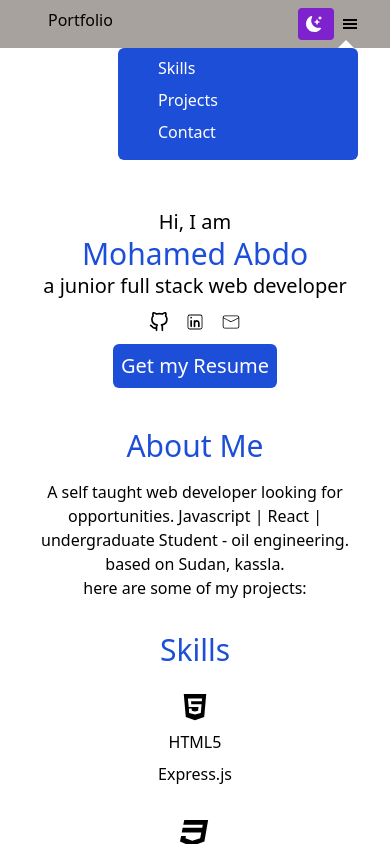
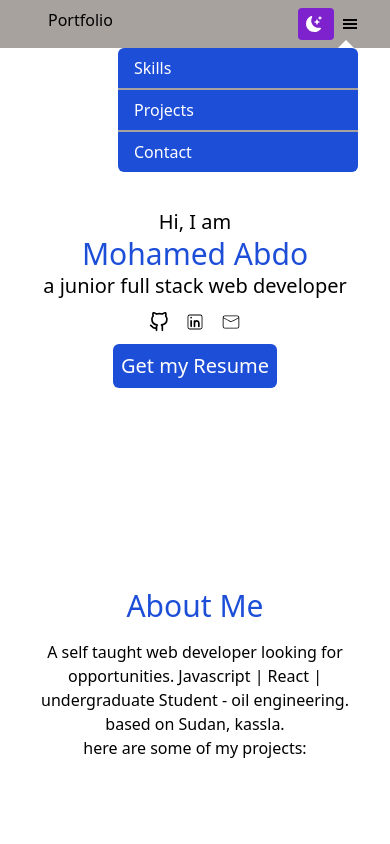
Before and after one commit to Mohammed-Abdo-Edries/New-portfolio, a React (Vite) app: page / in a window 390 px wide. Both pictures are taken after a click on the button 346 px from the left and 24 px from the top of the page. Shown: the top 844 px of the page. Built offline with nearby package versions, Linux system fonts and the light colour scheme.

Commit message:
few changes

```diff
--- a/src/Components/About.jsx
+++ b/src/Components/About.jsx
@@ -3,7 +3,7 @@ import Title from './Title'
 
 const About = () => {
     return (
-        <div className='container max-w-screen-2xl dark:bg-black  dark:text-white h-fit sm:h-[calc(70vh+0px)] px-8 pt-10 text-center rounded-lg'>
+        <div className='container max-w-screen-2xl dark:bg-black  dark:text-white h-fit sm:h-[calc(70vh+0px)] px-8 py-10 text-center rounded-lg'>
             <Title title="About Me" />
             <div className='mt-4'>
             A self taught web developer looking for opportunities. Javascript | React | undergraduate Student - oil engineering.
--- a/src/Components/Home.jsx
+++ b/src/Components/Home.jsx
@@ -11,7 +11,7 @@ const Home = () => {
         exit: {x: "+100%", opacity: 0}
     }
     return (
-        <div className='container bg-white dark:bg-black  dark:text-white text-center h-fit sm:h-[calc(90vh+0px)] pt-40 text-xl max-w-full' >
+        <div className='container bg-white dark:bg-black  dark:text-white text-center h-fit sm:h-[calc(90vh+0px)] py-40 text-xl max-w-full' >
             <Container delay={0} variants={variants} className='text-xs'>
                 Hi, I am
             </Container>
--- a/src/Components/Navbar.jsx
+++ b/src/Components/Navbar.jsx
@@ -57,14 +57,14 @@ const Navbar = () => {
             </AnimatePresence>
           }
                 <Popup trigger={<button><GiHamburgerMenu className='ml-2'/></button>} closeOnDocumentClick position={"bottom right"}>
-                    <ul className='w-60 pl-10 py-2 rounded-md bg-blue-700 text-white dark:bg-white dark:text-black'>
-                        <li className='pb-2 hover:pl-2'>
+                    <ul className='w-60 rounded-md bg-blue-700 text-white dark:bg-white dark:text-black'>
+                        <li className='pb-2 hover:pl-6 pt-2 border-stone-400 pl-4 border-b-2'>
                             <a  href="#skills">Skills</a>
                         </li>
-                        <li className='pb-2 hover:pl-2'>
+                        <li className='pb-2 hover:pl-6 py-2 border-stone-400 pl-4 border-b-2'>
                             <a href="#projects">Projects</a>
                         </li>
-                        <li className='pb-2 hover:pl-2'>
+                        <li className='pb-2 hover:pl-6 pl-4 py-2'>
                             <a href="#contact">Contact</a>
                         </li>
                     </ul>
--- a/src/Components/Skills.jsx
+++ b/src/Components/Skills.jsx
@@ -14,7 +14,7 @@ const Skills = () => {
     }
     return (
         // <AnimatePresence>
-        <div id="#skills" className='container max-w-screen-2xl text-center h-fit py-8 bg-white dark:bg-black  dark:text-white rounded-lg'>
+        <div id="#skills" className='container max-w-screen-2xl text-center h-fit py-10 bg-white dark:bg-black  dark:text-white rounded-lg'>
             <Title title="Skills" />
             <div className='container skills grid gap-4 sm:grid-cols-3 my-4 px-4 sm:mx-auto'>
                 <Container variants={variants} initial="hidden" animate="visible"
```
